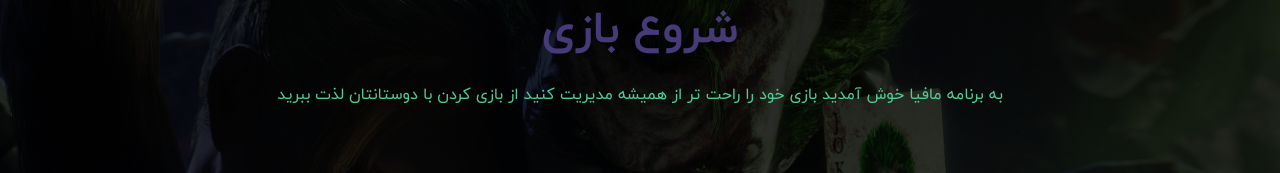
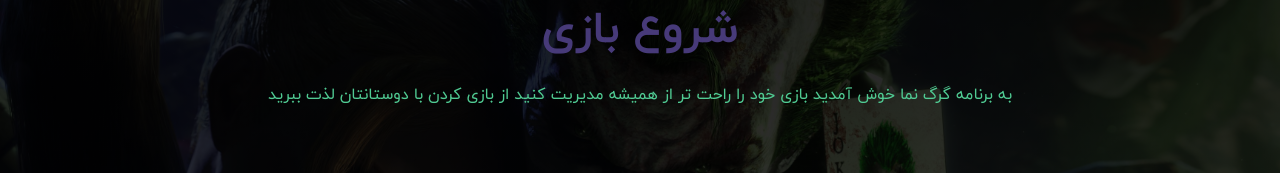
Before and after one commit to alirezazahiri/WereWolf, a React (Create React App) app: page / in a window 1280 px wide. Shown: the part 172-345 px from the top of the page. Built offline with nearby package versions, Linux system fonts and the light colour scheme.

Commit message:
changes applid to translations!

```diff
--- a/src/translations/Home/Home-en.ts
+++ b/src/translations/Home/Home-en.ts
@@ -1,6 +1,6 @@
 const title = "Start Game";
 
-const description = `welcome to MAFIA app,
+const description = `welcome to WereWolf app,
                     with this app you can manage your game easily,
                     and enjoy playing this wonderful game with your friends`;
 
--- a/src/translations/Home/Home-fa.ts
+++ b/src/translations/Home/Home-fa.ts
@@ -1,6 +1,6 @@
 const title = "شروع بازی";
 
-const description = `به برنامه مافیا خوش آمدید \n
+const description = `به برنامه گرگ نما خوش آمدید \n
               بازی خود را راحت تر از همیشه مدیریت کنید \n
               از بازی کردن با دوستانتان لذت ببرید`;
 
```
